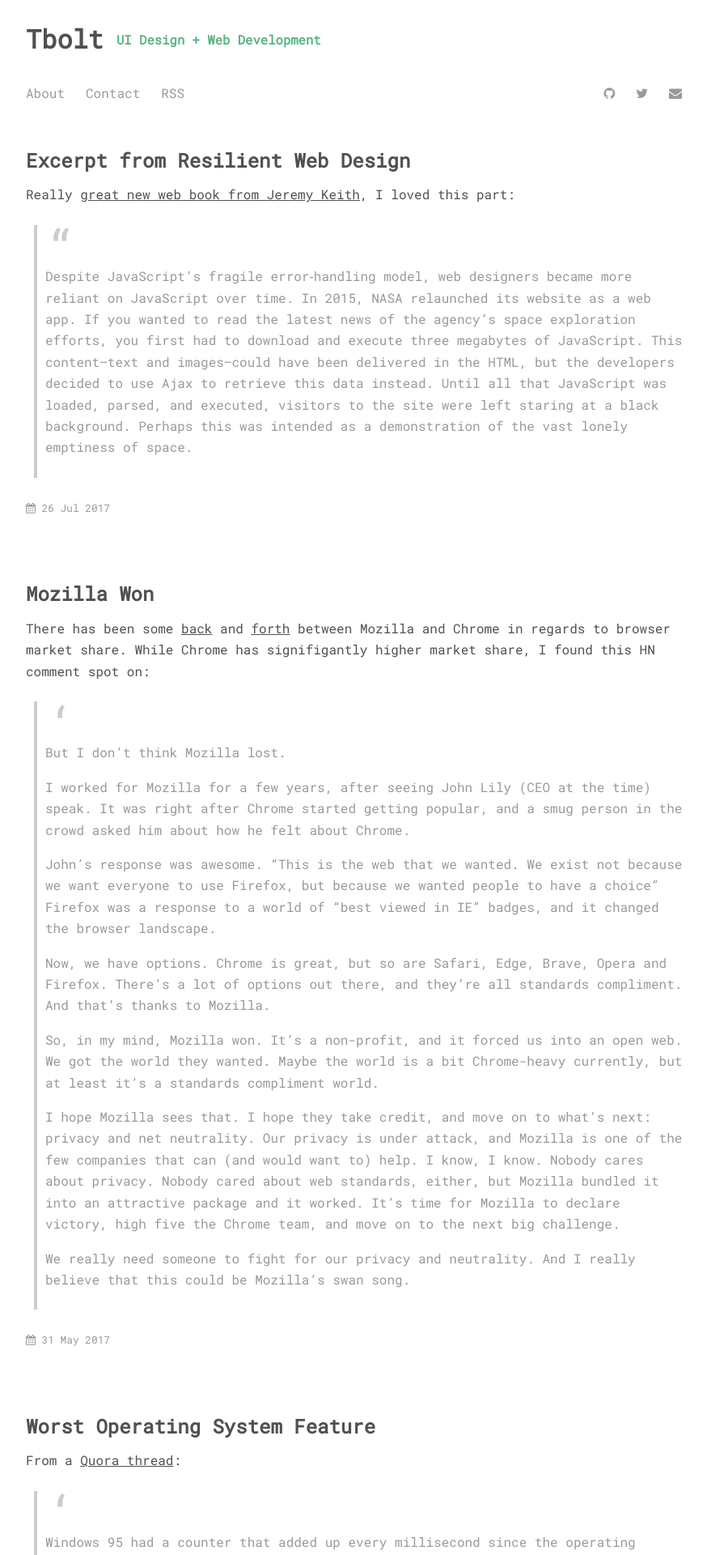
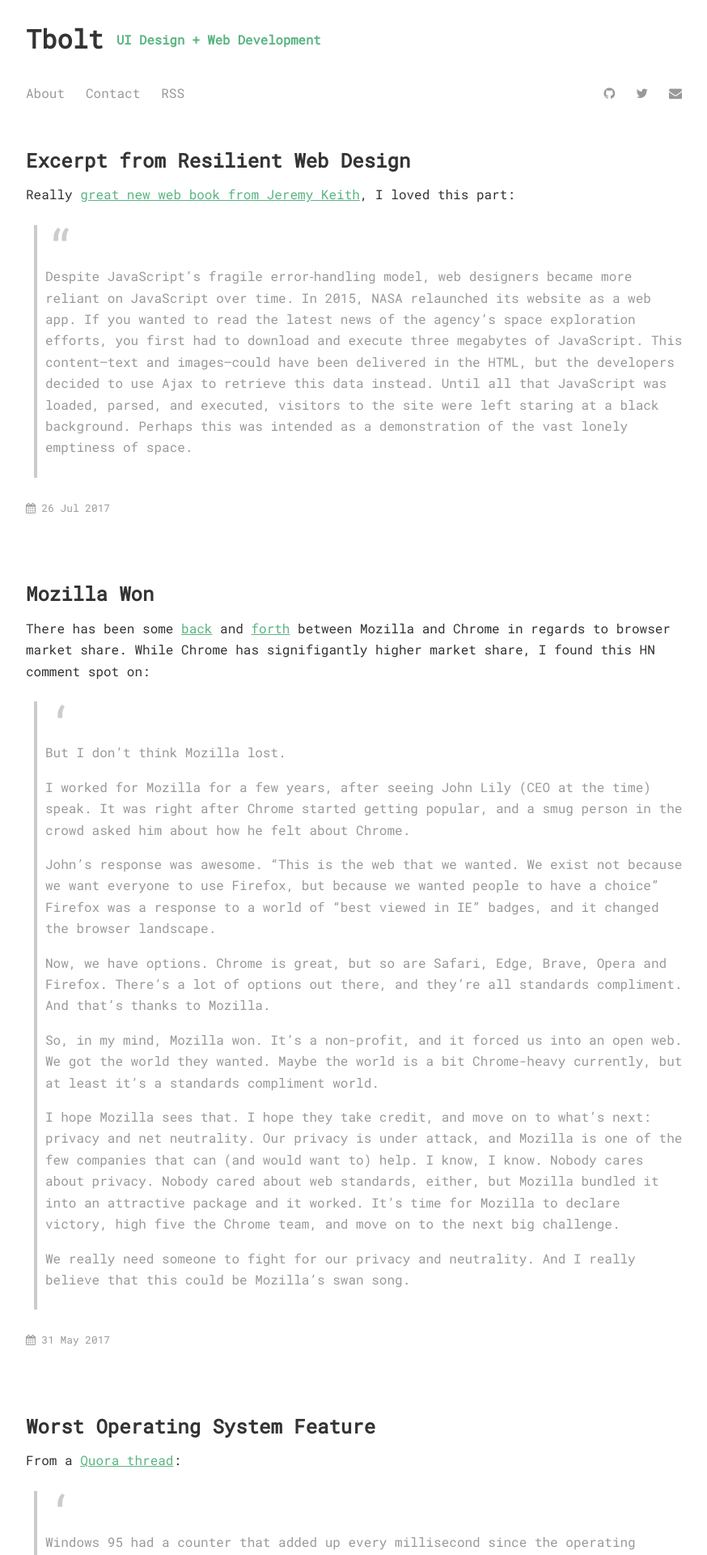
Before and after one commit to tbolt/tbolt.space, a Jekyll site: the page built from index.html, in a window 1280 px wide. Shown: the top 1920 px of the page at 81% size, without its empty margins (192-1066 px from the left). Built offline with Jekyll 4.4.1, drawn with Linux system fonts in a browser that asks for light colours; nearby versions of some CDN libraries; the list of posts is cut into pages by our own code.

Commit message:
update link colors

```diff
--- a/assets/css/main.css
+++ b/assets/css/main.css
@@ -3,7 +3,7 @@
 body {
   font-family: 'Roboto Mono', sans-serif;
   font-size: 16px;
-  color: #505050;
+  color: #333;
   line-height: 1.65rem;
 }
 @media (max-width: 30em) {
@@ -27,6 +27,7 @@ h1 {
 }
 h1 a {
   text-decoration: none;
+  color: #333;
 }
 h1,
 h2,
@@ -35,12 +36,12 @@ h4,
 h5,
 h6 {
   font-family: 'Roboto Mono', sans-serif;
-  color: #505050;
+  color: #333;
 }
 a {
   text-decoration: underline;
   /*border-bottom: 1px solid black;*/
-  color: #505050;
+  color: #5AB482;
   /*#FF333E;*/
   -o-transition: .5s;
   -ms-transition: .5s;
@@ -50,7 +51,7 @@ a {
 }
 
 a:hover {
-  color: black;
+  color: orange;
   /*#999;*/
   border-bottom: none;
 }
@@ -127,7 +128,7 @@ blockquote:before {
 .masthead-title a {
   font-size: 2rem;
   text-decoration: none;
-  color: #505050;
+  color: #333;
   float: left;
   margin-right: 1rem;
 }
```
